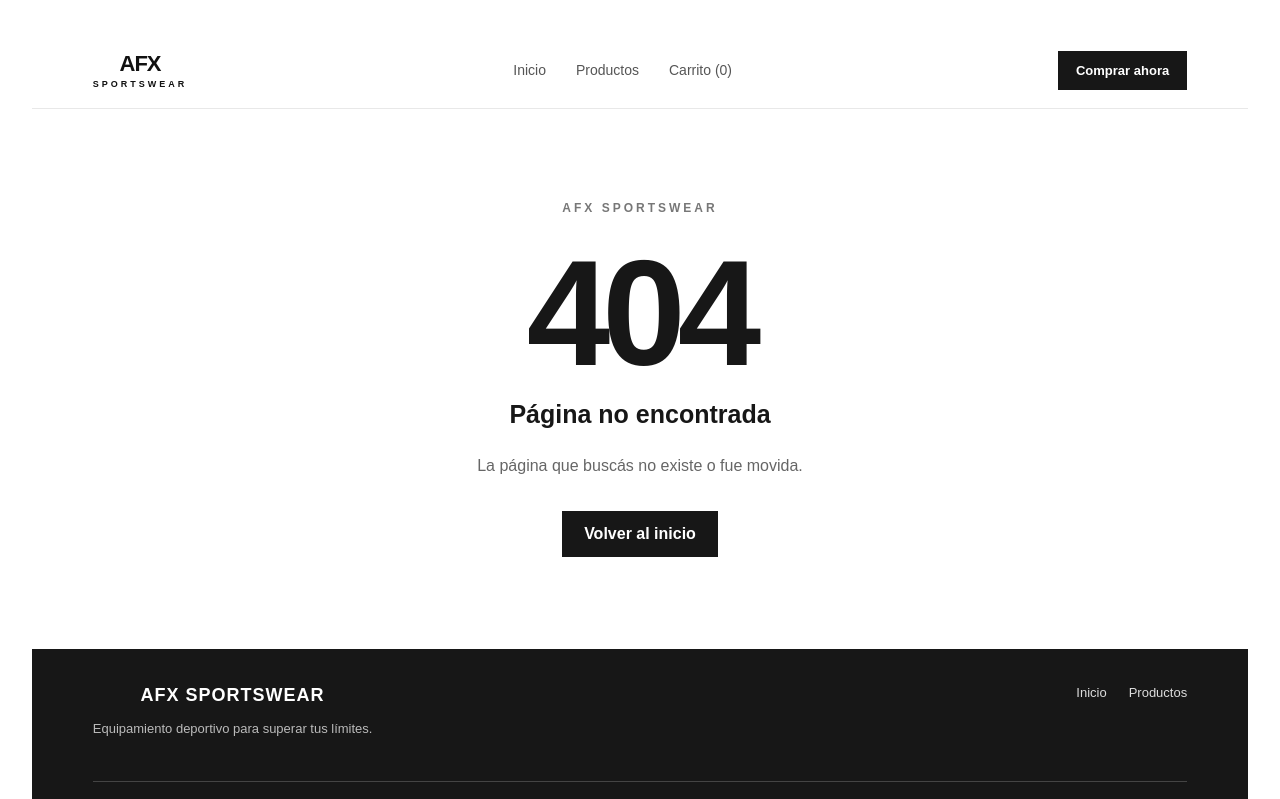
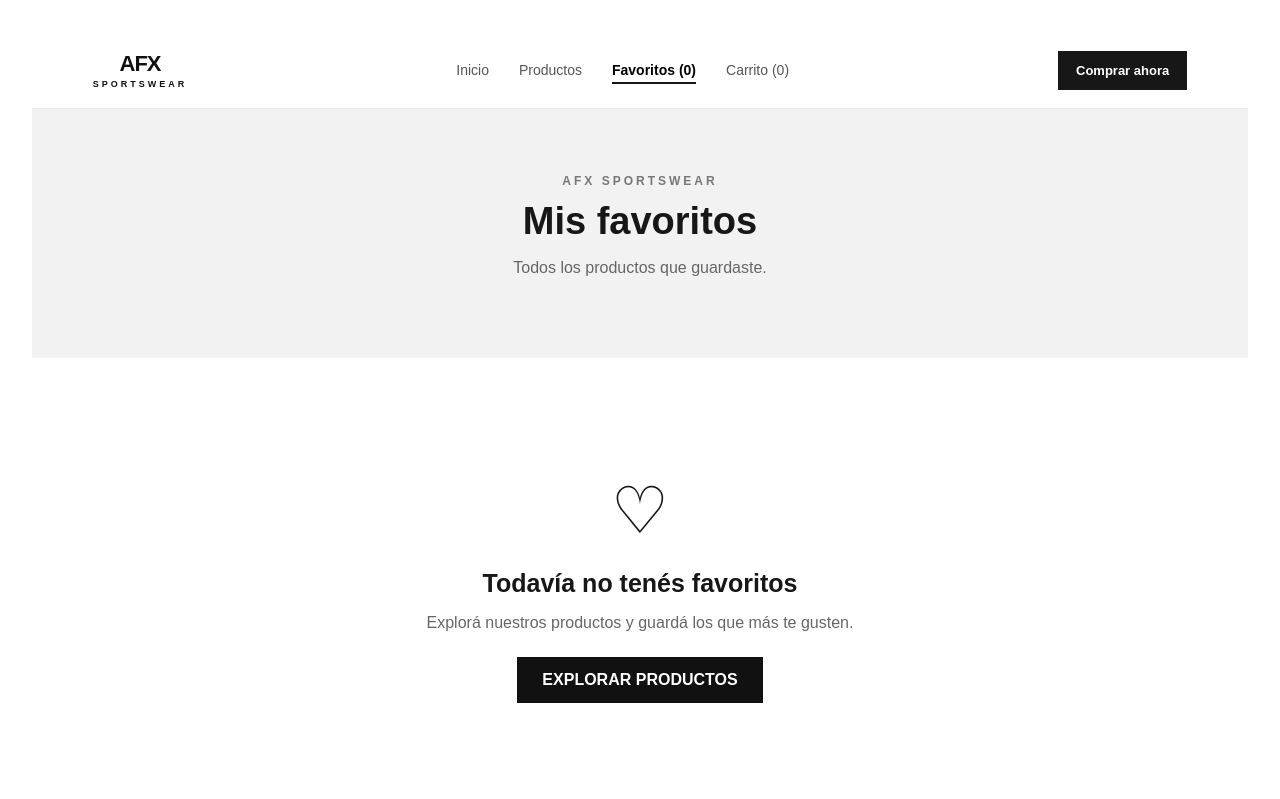
Before and after one commit to lucianofuenza123-dotcom/AFX-Sportswear, a React (Vite) app in the folder frontend/: page /favoritos in a window 1280 px wide. Shown: the top 799 px of the page. Built offline with nearby package versions, Linux system fonts and the light colour scheme.

Commit message:
Implementa sistema de favoritos

```diff
--- a/frontend/src/App.css
+++ b/frontend/src/App.css
@@ -1324,3 +1324,105 @@
     font-size: 16px;
   }
 }
+
+
+.product-card__image-container {
+  position: relative;
+}
+
+.product-card__favorite {
+  position: absolute;
+  top: 12px;
+  right: 12px;
+  width: 40px;
+  height: 40px;
+  border: none;
+  border-radius: 50%;
+  background: #fff;
+  color: #222;
+  font-size: 25px;
+  cursor: pointer;
+  display: flex;
+  align-items: center;
+  justify-content: center;
+  transition: transform 0.2s ease, background 0.2s ease;
+  z-index: 2;
+}
+
+.product-card__favorite:hover {
+  transform: scale(1.1);
+}
+
+.product-card__favorite--active {
+  background: #222;
+  color: #fff;
+}
+
+
+/* Página de favoritos */
+
+.favorites-page {
+  min-height: 70vh;
+  padding-bottom: 70px;
+}
+
+.favorites-page__header {
+  padding: 65px 24px;
+  text-align: center;
+  background: #f2f2f2;
+}
+
+.favorites-page__header h1 {
+  margin: 10px 0;
+  font-size: 38px;
+  font-weight: 800;
+}
+
+.favorites-page__header p:last-child {
+  color: #666;
+}
+
+.favorites-page__content {
+  max-width: 1400px;
+  margin: 0 auto;
+  padding: 35px 24px;
+}
+
+.favorites-page__count {
+  margin-bottom: 25px;
+  color: #555;
+}
+
+.favorites-page__empty {
+  text-align: center;
+  padding: 80px 20px;
+}
+
+.favorites-page__heart {
+  display: block;
+  font-size: 65px;
+  margin-bottom: 15px;
+}
+
+.favorites-page__empty h2 {
+  font-size: 25px;
+  margin-bottom: 10px;
+}
+
+.favorites-page__empty p {
+  color: #666;
+  margin-bottom: 25px;
+}
+
+.favorites-page__empty button {
+  padding: 14px 25px;
+  background: #111;
+  color: white;
+  border: none;
+  cursor: pointer;
+  font-weight: 700;
+}
+
+.favorites-page__empty button:hover {
+  background: #444;
+}
--- a/frontend/src/App.tsx
+++ b/frontend/src/App.tsx
@@ -6,6 +6,7 @@ import ProductDetail from "./pages/ProductDetail";
 import Cart from "./pages/Cart";
 import NotFound from "./pages/NotFound";
 import Layout from "./components/Layout";
+import Favorites from "./pages/Favorites";
 import "./App.css";
 
 function App() {
@@ -18,6 +19,7 @@ function App() {
           <Route path="/productos/:id" element={<ProductDetail />} />
           <Route path="/cart" element={<Cart />} />
           <Route path="*" element={<NotFound />} />
+          <Route path="/favoritos" element={<Favorites />} />
         </Route>
       </Routes>
     </BrowserRouter>
--- a/frontend/src/components/Header.tsx
+++ b/frontend/src/components/Header.tsx
@@ -1,9 +1,11 @@
 
 import { Link, NavLink } from "react-router-dom";
 import { useCart } from "../context/CartContext";
+import { useFavorites } from "../context/FavoritesContext";
 
 function Header() {
   const { totalItems } = useCart();
+  const { favoriteIds } = useFavorites();
 
   return (
     <header className="site-header">
@@ -33,6 +35,15 @@ function Header() {
           </NavLink>
 
           <NavLink
+            to="/favoritos"
+            className={({ isActive }) =>
+              isActive ? "site-header__link active" : "site-header__link"
+            }
+          >
+            Favoritos ({favoriteIds.length})
+          </NavLink>
+
+          <NavLink
             to="/cart"
             className={({ isActive }) =>
               isActive ? "site-header__link active" : "site-header__link"
--- a/frontend/src/components/ProductCard.tsx
+++ b/frontend/src/components/ProductCard.tsx
@@ -1,5 +1,6 @@
 
 import type { Product } from "../types";
+import { useFavorites } from "../context/FavoritesContext";
 
 interface ProductCardProps {
   product: Product;
@@ -7,6 +8,10 @@ interface ProductCardProps {
 }
 
 function ProductCard({ product, onViewDetails }: ProductCardProps) {
+  const { toggleFavorite, isFavorite } = useFavorites();
+
+  const favorite = isFavorite(product.id);
+
   return (
     <article className="product-card">
       <div className="product-card__image-container">
@@ -15,6 +20,22 @@ function ProductCard({ product, onViewDetails }: ProductCardProps) {
           src={product.image}
           alt={product.name}
         />
+
+        <button
+          type="button"
+          className={`product-card__favorite ${
+            favorite ? "product-card__favorite--active" : ""
+          }`}
+          onClick={() => toggleFavorite(product.id)}
+          aria-label={
+            favorite
+              ? `Quitar ${product.name} de favoritos`
+              : `Agregar ${product.name} a favoritos`
+          }
+          aria-pressed={favorite}
+        >
+          {favorite ? "♥" : "♡"}
+        </button>
 
         {product.stock === 0 && (
           <span className="product-card__badge">Sin stock</span>
--- /dev/null
+++ b/frontend/src/context/FavoritesContext.tsx
@@ -0,0 +1,69 @@
+
+import {
+  createContext,
+  useContext,
+  useEffect,
+  useState,
+  type ReactNode,
+} from "react";
+
+interface FavoritesContextType {
+  favoriteIds: number[];
+  toggleFavorite: (productId: number) => void;
+  isFavorite: (productId: number) => boolean;
+}
+
+const FavoritesContext = createContext<FavoritesContextType | undefined>(
+  undefined
+);
+
+interface FavoritesProviderProps {
+  children: ReactNode;
+}
+
+export function FavoritesProvider({ children }: FavoritesProviderProps) {
+  const [favoriteIds, setFavoriteIds] = useState<number[]>(() => {
+    try {
+      const savedFavorites = localStorage.getItem("afx-favorites");
+      return savedFavorites ? JSON.parse(savedFavorites) : [];
+    } catch {
+      return [];
+    }
+  });
+
+  useEffect(() => {
+    localStorage.setItem("afx-favorites", JSON.stringify(favoriteIds));
+  }, [favoriteIds]);
+
+  function toggleFavorite(productId: number) {
+    setFavoriteIds((currentFavorites) =>
+      currentFavorites.includes(productId)
+        ? currentFavorites.filter((id) => id !== productId)
+        : [...currentFavorites, productId]
+    );
+  }
+
+  function isFavorite(productId: number) {
+    return favoriteIds.includes(productId);
+  }
+
+  return (
+    <FavoritesContext.Provider
+      value={{ favoriteIds, toggleFavorite, isFavorite }}
+    >
+      {children}
+    </FavoritesContext.Provider>
+  );
+}
+
+export function useFavorites() {
+  const context = useContext(FavoritesContext);
+
+  if (!context) {
+    throw new Error(
+      "useFavorites debe utilizarse dentro de FavoritesProvider"
+    );
+  }
+
+  return context;
+}
--- a/frontend/src/main.tsx
+++ b/frontend/src/main.tsx
@@ -1,14 +1,19 @@
 
 import { StrictMode } from "react";
 import { createRoot } from "react-dom/client";
+
 import { CartProvider } from "./context/CartContext";
+import { FavoritesProvider } from "./context/FavoritesContext";
+
 import "./index.css";
 import App from "./App.tsx";
 
 createRoot(document.getElementById("root")!).render(
   <StrictMode>
     <CartProvider>
-      <App />
+      <FavoritesProvider>
+        <App />
+      </FavoritesProvider>
     </CartProvider>
   </StrictMode>
 );
--- /dev/null
+++ b/frontend/src/pages/Favorites.tsx
@@ -0,0 +1,65 @@
+
+import { useNavigate } from "react-router-dom";
+import { products } from "../data/products";
+import ProductCard from "../components/ProductCard";
+import { useFavorites } from "../context/FavoritesContext";
+
+function Favorites() {
+  const navigate = useNavigate();
+  const { favoriteIds } = useFavorites();
+
+  const favoriteProducts = products.filter((product) =>
+    favoriteIds.includes(product.id)
+  );
+
+  return (
+    <main className="favorites-page">
+      <header className="favorites-page__header">
+        <p className="home__eyebrow">AFX SPORTSWEAR</p>
+        <h1>Mis favoritos</h1>
+        <p>Todos los productos que guardaste.</p>
+      </header>
+
+      <section className="favorites-page__content">
+        {favoriteProducts.length > 0 ? (
+          <>
+            <p className="favorites-page__count">
+              {favoriteProducts.length}{" "}
+              {favoriteProducts.length === 1
+                ? "producto guardado"
+                : "productos guardados"}
+            </p>
+
+            <div className="products-grid">
+              {favoriteProducts.map((product) => (
+                <ProductCard
+                  key={product.id}
+                  product={product}
+                  onViewDetails={(productId) =>
+                    navigate(`/productos/${productId}`)
+                  }
+                />
+              ))}
+            </div>
+          </>
+        ) : (
+          <div className="favorites-page__empty">
+            <span className="favorites-page__heart">♡</span>
+            <h2>Todavía no tenés favoritos</h2>
+            <p>
+              Explorá nuestros productos y guardá los que más te gusten.
+            </p>
+            <button
+              type="button"
+              onClick={() => navigate("/productos")}
+            >
+              EXPLORAR PRODUCTOS
+            </button>
+          </div>
+        )}
+      </section>
+    </main>
+  );
+}
+
+export default Favorites;
```
